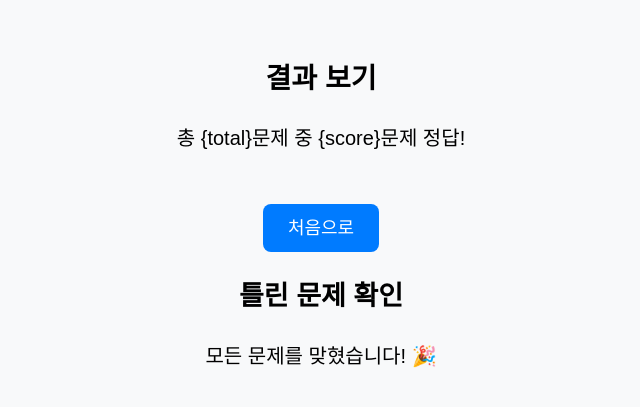
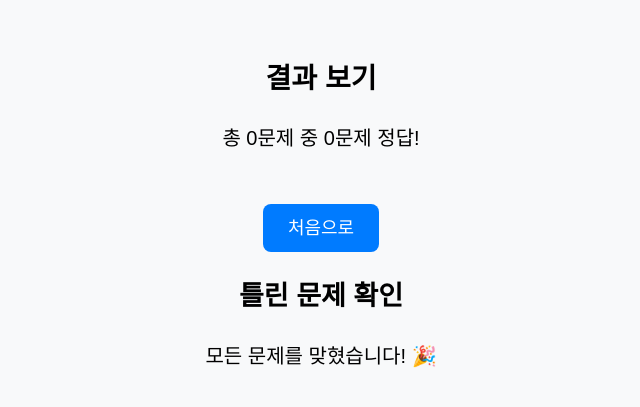
Before and after one commit to Parkdonghae/disaster_quiz_app, a Flask app: page /result in a window 1280 px wide. Shown: the top 407 px of the page, without its empty margins (319-959 px from the left). Run offline with Flask 2, Linux system fonts and the light colour scheme.

Commit message:
재수정

```diff
--- a/app.py
+++ b/app.py
@@ -53,4 +53,5 @@ def result():
     score = session.get('score', 0)
     category = session.get('category')
     total = len(QUIZ_DATA.get(category, []))
-    return render_template('result.html', score=score, total=total)
+    wrong_answers = session.get('wrong', [])
+    return render_template('result.html', score=score, total=total, wrong_answers=wrong_answers)
--- a/templates/result.html
+++ b/templates/result.html
@@ -45,7 +45,7 @@
 </head>
 <body>
   <h1>결과 보기</h1>
-  <p>총 {total}문제 중 {score}문제 정답!</p>
+  <p>총 {{total}}문제 중 {{score}}문제 정답!</p>
   <a target="_blank" target='_blank' href="{{ url_for('home') }}">처음으로</a>
 
   <!-- 틀린 문제 보기 영역 -->
```
